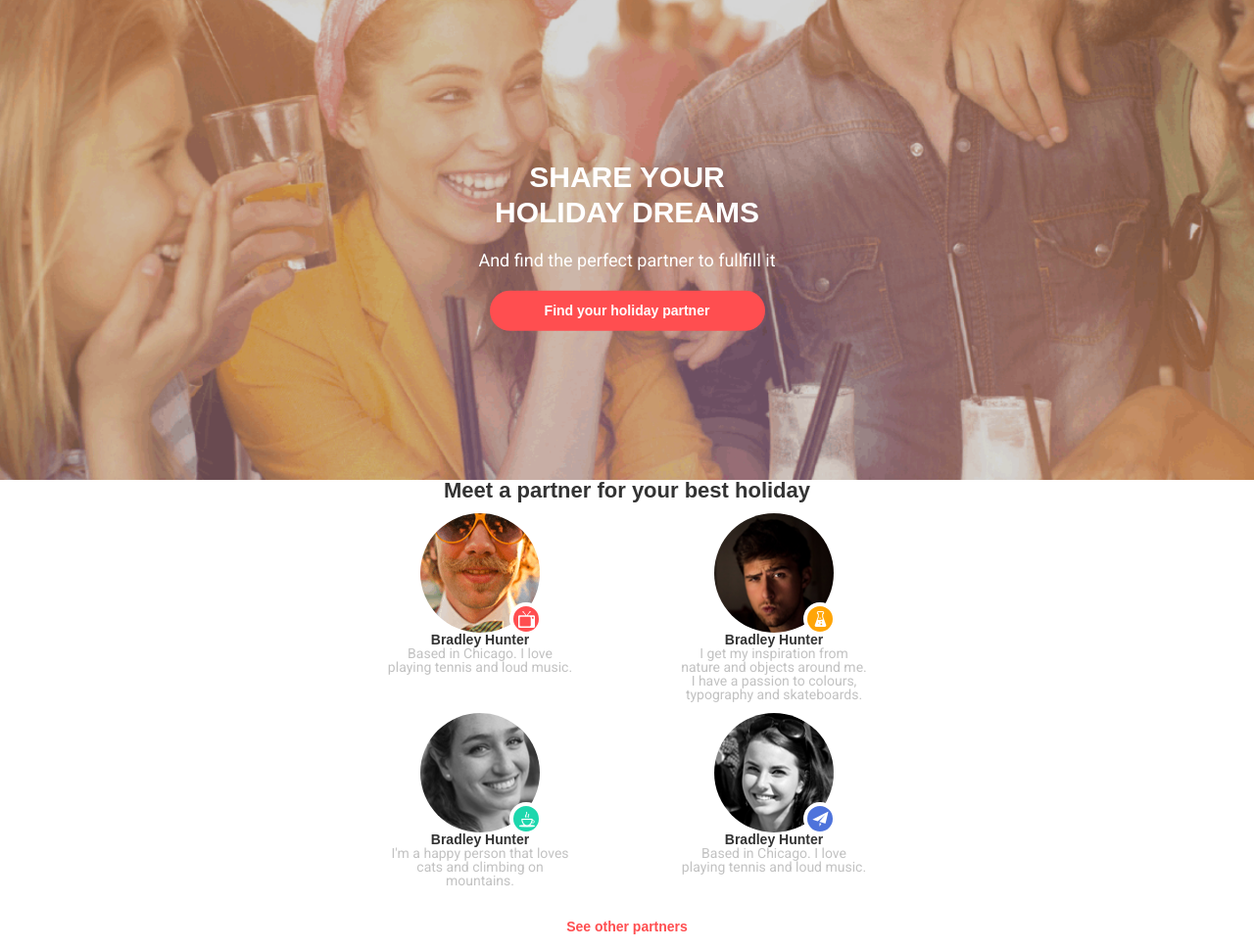
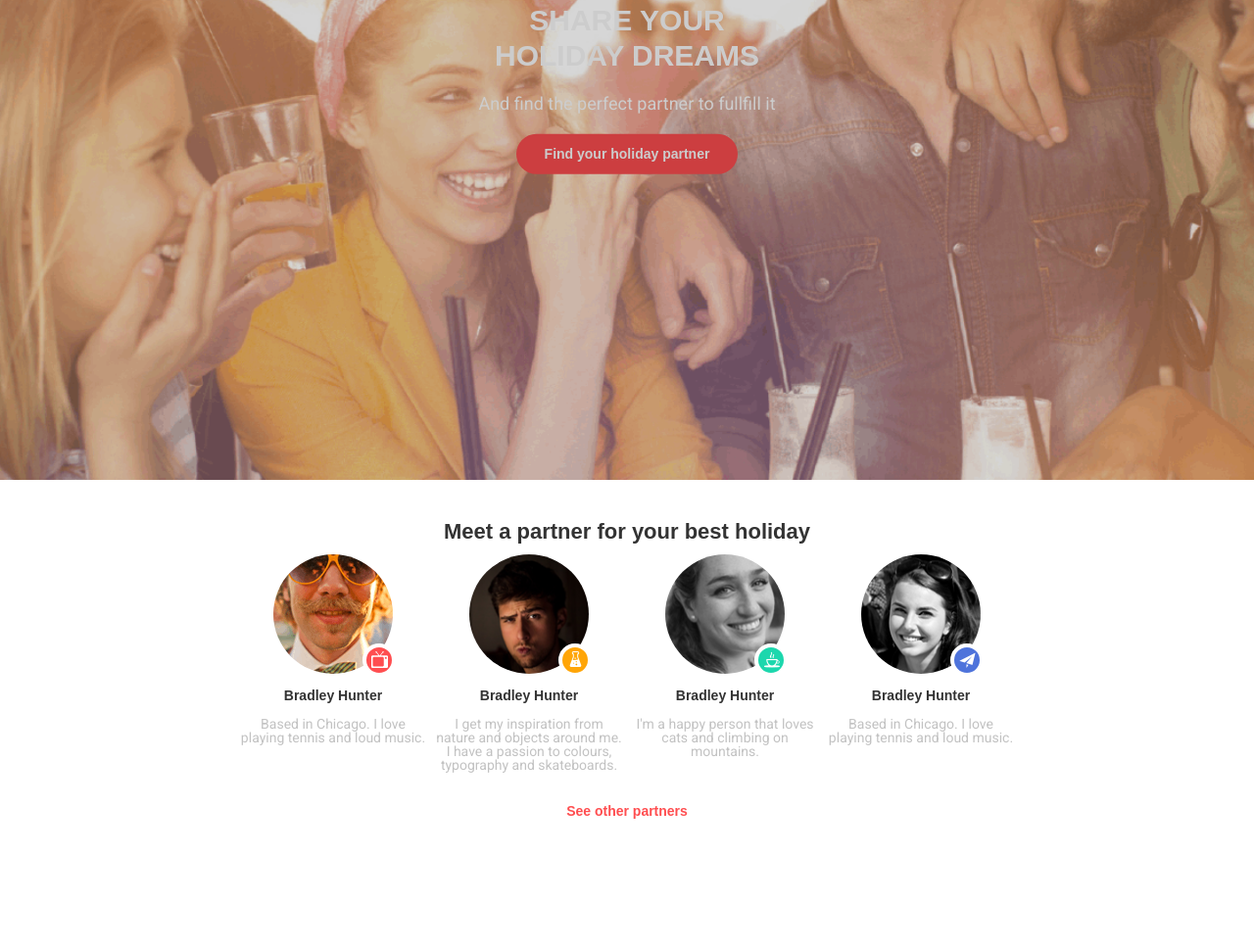
Before and after one commit to danikCF/goit-fe-course, a plain HTML site: page html-css/module-8/index.html in a window 1280 px wide. Shown: the part 310-1280 px from the top of the page at 98% size. After the commit the page ends 1200 px from the top, so only its background shows below. Drawn offline with Linux system fonts and the light colour scheme.

Commit message:
Module-8 Done

```diff
--- a/html-css/module-8/css/desktop.css
+++ b/html-css/module-8/css/desktop.css
@@ -1,6 +1,9 @@
-@media (min-width: 1460px) {
+@media (min-width: 960px) {
+    html{
+        max-width: 100%;
+    }
     header.container{
-        max-width: 1440px;
+        max-width: 940px;
     }
     .header__inner{
         flex-direction: row;
@@ -9,6 +12,10 @@
     }
     .logo{
         margin: 0;
+    }
+    .container{
+        max-width: 940px;
+        top: 50%;
     }
     .section2{
         display: flex;
@@ -28,18 +35,15 @@
         margin-top: 20px;
     }
     .container2{
-        max-width: 1440px;
+        max-width: 940px;
+    }
+    .person{
+        width: 200px;
     }
     .title2{
 
         min-width: 400px;
         margin: 0 auto;
-    }
-    .team__for-meet{
-        display: flex;
-        flex-wrap: nowrap;
-        justify-content: space-between;
-        margin-top: 16px;
     }
     .link__person{
         max-width: 226px;
--- a/html-css/module-8/css/mobile.css
+++ b/html-css/module-8/css/mobile.css
@@ -73,29 +73,21 @@ html {
     position: relative;
     min-height: 100vh;
     padding-bottom: 35px;
-}
-.section__container{
-    display: none;
-    position: absolute;
-    top: 0;
-    left: 0;
     background-image: url('../css/img/good-company.png');
     background-position: center;
     background-size: cover;
-    filter: brightness(0.8);
     width: 100%;
     height: 100%;
-}
-.section__container.active{
-    display: block;
-
+    filter: brightness(0.8);
 }
 .container{
+    max-width: 290px;
     position: absolute;
     top: 70%;
-    left: 0;
-    transform: translateY(-50%);
+    left: 50%;
+    transform: translate(-50%,-50%);
     width: 100%;
+    z-index: 2;
 }
 
 .title {
@@ -110,6 +102,7 @@ html {
     font-family: 'Montserrat', sans-serif;
     font-weight: 700;
     margin-bottom: 20px;
+    opacity: 1;
 }
 
 .title__text {
@@ -147,6 +140,7 @@ html {
 .section2{
     min-height: 150vh;
     padding-bottom: 35px;
+    padding-top: 35px;
 }
 .container2{
     max-width: 290px;
@@ -169,7 +163,7 @@ html {
     margin-top: 12px;
     text-align: center;
 }
-.avatar{
+.avatar__first{
     position: relative;
     width: 122px;
     height: 122px;
@@ -179,10 +173,38 @@ html {
     border-radius: 50%;
     margin: auto;
 }
-.first{
-    background-image: url('../css/img/partner-1.png');
+.avatar__second{
+    position: relative;
+    width: 122px;
+    height: 122px;
+    background-position: center;
+    background-repeat: no-repeat;
+    background-size: cover;
+    border-radius: 50%;
+    margin: auto;
 }
- .first::after{
+.avatar__third{
+    position: relative;
+    width: 122px;
+    height: 122px;
+    background-position: center;
+    background-repeat: no-repeat;
+    background-size: cover;
+    border-radius: 50%;
+    margin: auto;
+}
+.avatar__fourth{
+    position: relative;
+    width: 122px;
+    height: 122px;
+    background-position: center;
+    background-repeat: no-repeat;
+    background-size: cover;
+    border-radius: 50%;
+    margin: auto;
+}
+
+.avatar__first::after{
     content: '';
     position: absolute;
     width: 34px;
@@ -196,10 +218,8 @@ html {
     border-radius: 50%;
     border: 4px solid #fff;
 }
-.second{
-    background-image: url('../css/img/partner-2.png');
-}
- .second::after{
+
+ .avatar__second::after{
     content: '';
     position: absolute;
     width: 34px;
@@ -213,11 +233,7 @@ html {
     border-radius: 50%;
     border: 4px solid #fff;
 }
-
-.third{
-    background-image: url('../css/img/partner-3.png');
-}
-.third::after{
+.avatar__third::after{
     content: '';
     position: absolute;
     width: 34px;
@@ -232,11 +248,7 @@ html {
     border: 4px solid #fff;
 }
 
-.fourth{
-    background-image: url('../css/img/partner-4.png');
-
-}
-.fourth::after{
+.avatar__fourth::after{
     content: '';
     position: absolute;
     width: 34px;
--- a/html-css/module-8/css/tablet.css
+++ b/html-css/module-8/css/tablet.css
@@ -1,6 +1,6 @@
-@media (min-width: 960px) {
+@media (min-width: 768px) {
     header.container{
-        max-width: 940px;
+        max-width: 748px;
     }
     .header__inner{
         flex-direction: row;
@@ -10,12 +10,12 @@
     .logo{
         margin: 0;
     }
-    .section2{
-        min-height: 100vh;
-        margin: auto;
-    }
     .title__text{
         max-width: 477px;
+    }
+    .container{
+        max-width: 748px;
+        top: 50%;
     }
     .section__wrap{
         top: 50%;
@@ -25,8 +25,12 @@
         margin: auto;
         margin-top: 20px;
     }
+    .section2{
+        min-height: 100vh;
+        margin: auto;
+    }
     .container2{
-        max-width: 895px;
+        max-width:748px;
         margin: auto;
     }
     .title2{
@@ -39,7 +43,7 @@
         margin: auto;
     }
     .person{
-        width: 300px;
+      width: 250px;
     }
     .link__person{
         max-width: 226px;
@@ -49,13 +53,10 @@
     .name{
         text-align: center;
         margin: auto;
+        margin-top: 15px;
     }
     .summary{
         margin: auto;
+        margin-top: 15px;
     }
-    .avatar{
-        margin: auto;
-
-    }
-
 }
--- a/html-css/module-8/index.html
+++ b/html-css/module-8/index.html
@@ -34,8 +34,6 @@
     </header>
     <main>
         <section class="section">
-            <div class="section__container active"></div>
-                <div class="section__container"></div>
                    <div class="container">
         <h2 class="title">
             Share your holiday dreams
@@ -47,7 +45,6 @@
             Find your holiday partner
         </a>
                    </div>
-                </div>
         </section>
         <section class="section2">
             <div class="container2">
@@ -56,7 +53,9 @@
             </h2>
             <ul class="team__for-meet">
                 <li class="person">
-                    <figure class="avatar first"></figure>
+                    <div class="avatar__first">
+                    <img class="avatar__first"  src="./image/partner-1.png">
+                </div>
                     <h3 class="name">
                         Bradley Hunter
                     </h3>
@@ -65,7 +64,9 @@
                     </p>
                 </li>
                 <li class="person">
-                    <figure class="avatar second"></figure>
+                    <div class="avatar__second">
+                    <img class="avatar__second" src="./image/partner-2.png">
+                    </div>
                     <h3 class="name">
                         Bradley Hunter
                     </h3>
@@ -75,7 +76,9 @@
                     </p>
                 </li>
                 <li class="person">
-                    <figure class="avatar third"></figure>
+                    <div class="avatar__third">
+                    <img class="avatar__third" src="./image/partner-3.png">
+                </div>
                     <h3 class="name">
                         Bradley Hunter
                     </h3>
@@ -85,7 +88,9 @@
                     </p>
                 </li>
                 <li class="person">
-                    <figure class="avatar fourth"></figure>
+                    <div class="avatar__fourth">
+                    <img class="avatar__fourth" src="./image/partner-4.png">
+                </div>
                     <h3 class="name">
                         Bradley Hunter
                     </h3>
```
